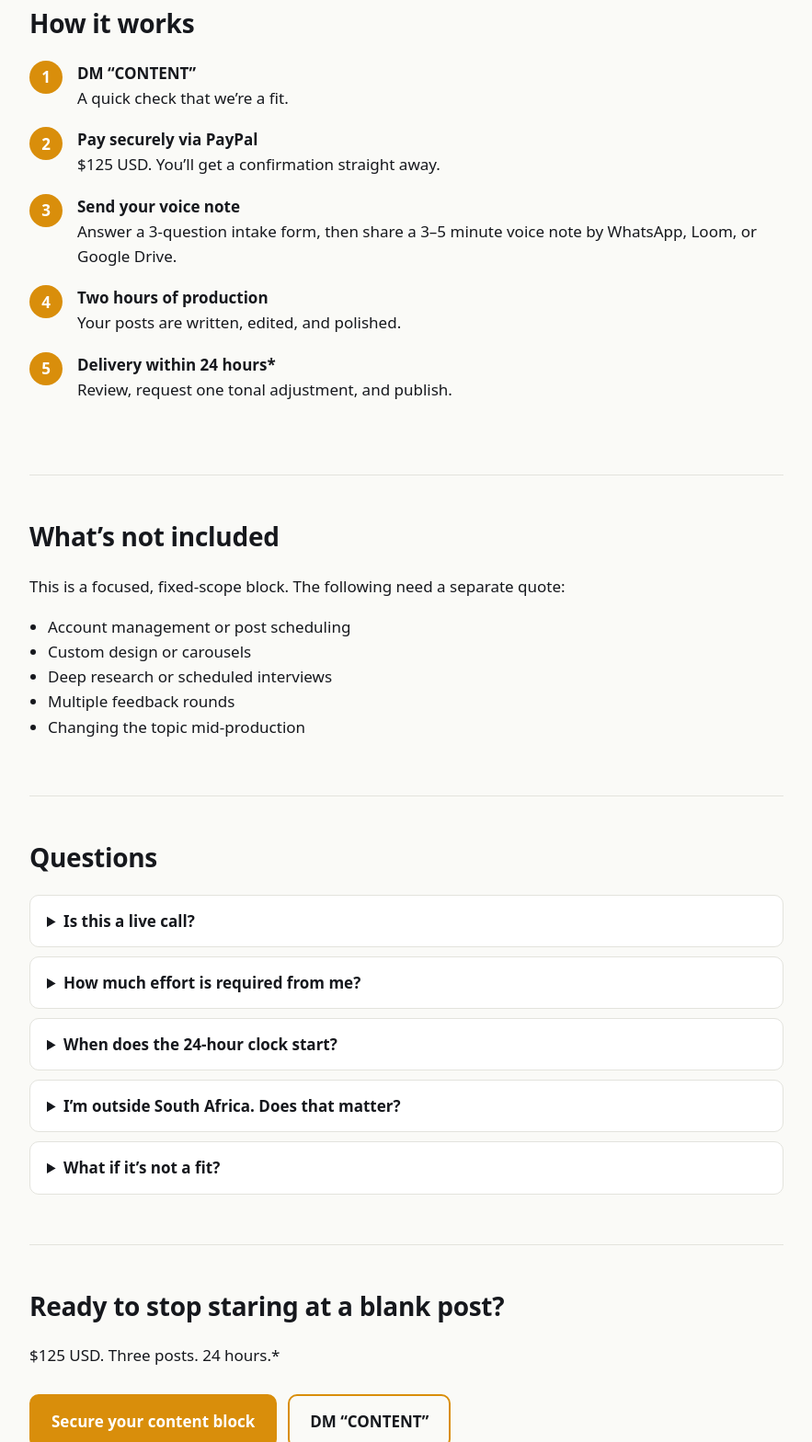
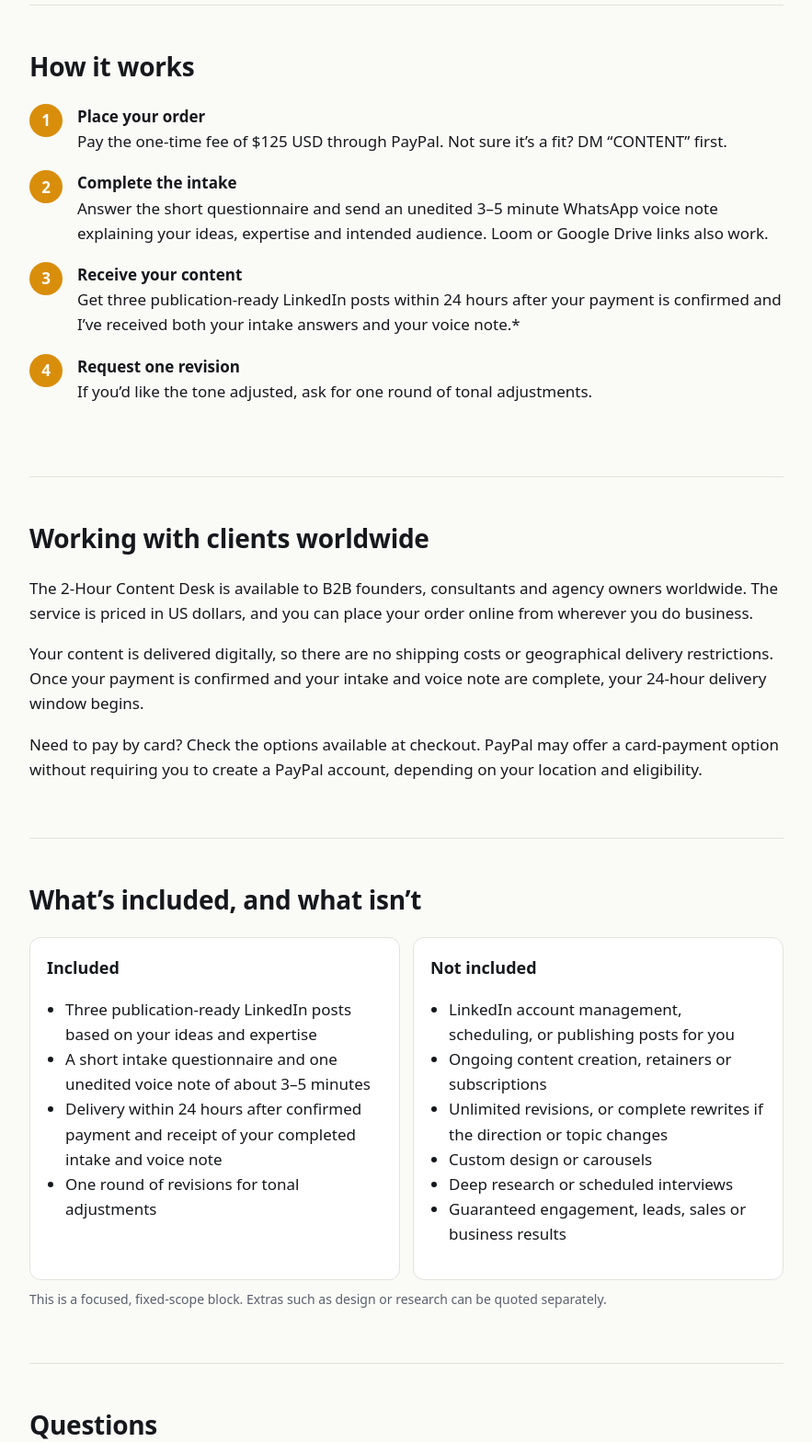
Before and after one commit to rynopro/ryno-croft-landing, a website: page 2-hour-content-desk/index.html in a window 1280 px wide. Shown: the part 1894-3462 px from the top of the page at 92% size, without its empty margins (198-1081 px from the left). Drawn offline with Linux system fonts and the light colour scheme.

Commit message:
Clarify scope, ordering process and international buyers

```diff
--- a/2-hour-content-desk/index.html
+++ b/2-hour-content-desk/index.html
@@ -96,17 +96,17 @@ footer a{margin-right:14px}
           <li>One round of tonal adjustments</li>
           <li>Limited availability each week</li>
         </ul>
-        <!-- PAYPAL payment link. After payment, set its return URL in PayPal to /intake/ -->
+        <!-- PAYPAL payment link. After payment, set its return URL in PayPal to /2-hour-content-desk/intake/ -->
         <a class="btn primary" id="pay-btn" href="https://www.paypal.com/ncp/payment/6C9E6Q29SMM6C" rel="noopener">Pay securely with PayPal</a>
-        <p class="note">Pay by PayPal balance or any major credit/debit card, in any country. You don&rsquo;t need a PayPal account to pay by card. Not sure it&rsquo;s a fit? DM &ldquo;CONTENT&rdquo; first.</p>
+        <p class="note">Pay through PayPal at checkout. Card options vary by location, and PayPal may let you pay by card without creating an account. Not sure it&rsquo;s a fit? DM &ldquo;CONTENT&rdquo; first.</p>
       </div>
-      <p class="note">*The 24-hour clock starts when payment is confirmed and your voice note is received.</p>
+      <p class="note">*The 24-hour clock starts once your payment is confirmed and I&rsquo;ve received both your completed intake answers and your voice note.</p>
     </section>
 
     <section id="what-you-get" aria-labelledby="wyg">
       <h2 id="wyg">What you get</h2>
       <div class="grid">
-        <div class="card"><h3>3 finished posts</h3><p>Publication-ready, built from your own voice note, ready to paste and post.</p></div>
+        <div class="card"><h3>3 finished posts</h3><p>Publication-ready LinkedIn posts based on your ideas and expertise, ready to paste and post.</p></div>
         <div class="card"><h3>2 hours of production</h3><p>Focused, dedicated writing time on your content only.</p></div>
         <div class="card"><h3>24-hour delivery</h3><p>Voice note in, posts back within a day.*</p></div>
         <div class="card"><h3>1 tonal revision</h3><p>One round to get the voice exactly right.</p></div>
@@ -120,32 +120,53 @@ footer a{margin-right:14px}
     <section id="how-it-works" aria-labelledby="hiw">
       <h2 id="hiw">How it works</h2>
       <ol class="steps">
-        <li><b>DM &ldquo;CONTENT&rdquo;</b>A quick check that we&rsquo;re a fit.</li>
-        <li><b>Pay securely via PayPal</b>$125 USD. You&rsquo;ll get a confirmation straight away.</li>
-        <li><b>Send your voice note</b>Answer a 3-question intake form, then share a 3&ndash;5 minute voice note by WhatsApp, Loom, or Google Drive.</li>
-        <li><b>Two hours of production</b>Your posts are written, edited, and polished.</li>
-        <li><b>Delivery within 24 hours*</b>Review, request one tonal adjustment, and publish.</li>
+        <li><b>Place your order</b>Pay the one-time fee of $125 USD through PayPal. Not sure it&rsquo;s a fit? DM &ldquo;CONTENT&rdquo; first.</li>
+        <li><b>Complete the intake</b>Answer the short questionnaire and send an unedited 3&ndash;5 minute WhatsApp voice note explaining your ideas, expertise and intended audience. Loom or Google Drive links also work.</li>
+        <li><b>Receive your content</b>Get three publication-ready LinkedIn posts within 24 hours after your payment is confirmed and I&rsquo;ve received both your intake answers and your voice note.*</li>
+        <li><b>Request one revision</b>If you&rsquo;d like the tone adjusted, ask for one round of tonal adjustments.</li>
       </ol>
     </section>
 
+    <section id="worldwide" aria-labelledby="ww">
+      <h2 id="ww">Working with clients worldwide</h2>
+      <p>The 2-Hour Content Desk is available to B2B founders, consultants and agency owners worldwide. The service is priced in US dollars, and you can place your order online from wherever you do business.</p>
+      <p>Your content is delivered digitally, so there are no shipping costs or geographical delivery restrictions. Once your payment is confirmed and your intake and voice note are complete, your 24-hour delivery window begins.</p>
+      <p>Need to pay by card? Check the options available at checkout. PayPal may offer a card-payment option without requiring you to create a PayPal account, depending on your location and eligibility.</p>
+    </section>
+
     <section id="scope" aria-labelledby="scope-h">
-      <h2 id="scope-h">What&rsquo;s not included</h2>
-      <p>This is a focused, fixed-scope block. The following need a separate quote:</p>
-      <ul class="plain">
-        <li>Account management or post scheduling</li>
-        <li>Custom design or carousels</li>
-        <li>Deep research or scheduled interviews</li>
-        <li>Multiple feedback rounds</li>
-        <li>Changing the topic mid-production</li>
-      </ul>
+      <h2 id="scope-h">What&rsquo;s included, and what isn&rsquo;t</h2>
+      <div class="grid">
+        <div class="card">
+          <h3>Included</h3>
+          <ul class="plain">
+            <li>Three publication-ready LinkedIn posts based on your ideas and expertise</li>
+            <li>A short intake questionnaire and one unedited voice note of about 3&ndash;5 minutes</li>
+            <li>Delivery within 24 hours after confirmed payment and receipt of your completed intake and voice note</li>
+            <li>One round of revisions for tonal adjustments</li>
+          </ul>
+        </div>
+        <div class="card">
+          <h3>Not included</h3>
+          <ul class="plain">
+            <li>LinkedIn account management, scheduling, or publishing posts for you</li>
+            <li>Ongoing content creation, retainers or subscriptions</li>
+            <li>Unlimited revisions, or complete rewrites if the direction or topic changes</li>
+            <li>Custom design or carousels</li>
+            <li>Deep research or scheduled interviews</li>
+            <li>Guaranteed engagement, leads, sales or business results</li>
+          </ul>
+        </div>
+      </div>
+      <p class="note">This is a focused, fixed-scope block. Extras such as design or research can be quoted separately.</p>
     </section>
 
     <section id="faq" aria-labelledby="faq-h">
       <h2 id="faq-h">Questions</h2>
       <details><summary>Is this a live call?</summary><p>No. It&rsquo;s asynchronous. You send a voice note whenever suits you, in any time zone, and I write. &ldquo;2 hours&rdquo; is the production time I dedicate to your content.</p></details>
-      <details><summary>How much effort is required from me?</summary><p>A 3&ndash;5 minute voice note, a 3-question intake form, and a quick review of the drafts.</p></details>
+      <details><summary>How much effort is required from me?</summary><p>A 3&ndash;5 minute unedited voice note, a short intake questionnaire, and a quick review of the drafts.</p></details>
       <details><summary>When does the 24-hour clock start?</summary><p>Once payment is confirmed and I&rsquo;ve received your voice note and intake answers.</p></details>
-      <details><summary>I&rsquo;m outside South Africa. Does that matter?</summary><p>No. Everything is online and priced in US dollars. Payments are handled by PayPal, and I work around your time zone for delivery.</p></details>
+      <details><summary>I&rsquo;m outside South Africa. Does that matter?</summary><p>No. Everything is online and priced in US dollars. See &ldquo;Working with clients worldwide&rdquo; above for payment and delivery details.</p></details>
       <details><summary>What if it&rsquo;s not a fit?</summary><p>DM &ldquo;CONTENT&rdquo; before paying and I&rsquo;ll tell you honestly. Refund details are in the <a href="/2-hour-content-desk/terms/#refunds">terms</a>.</p></details>
     </section>
 
```
